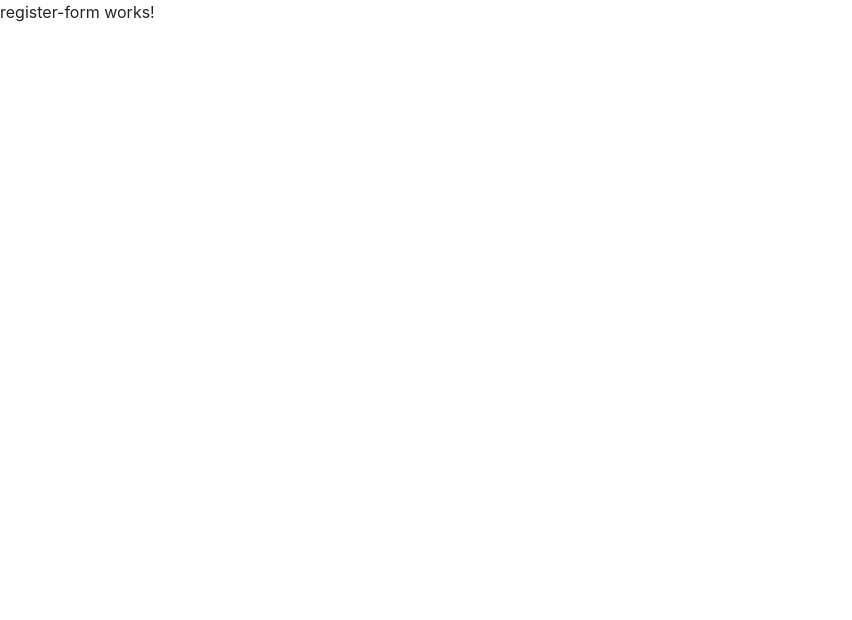
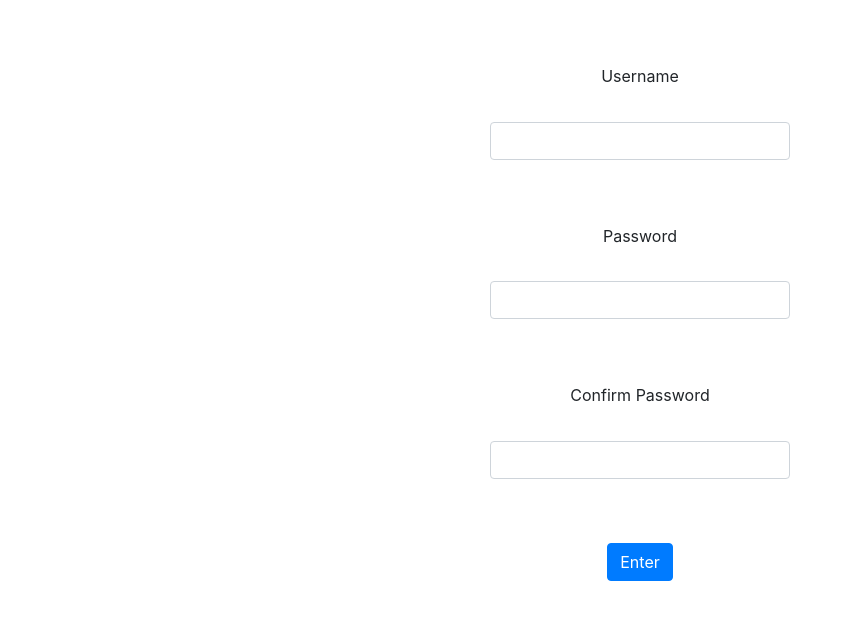
Before and after one commit to mounforjs/docker-petergri-angular-spring, an Angular app in the folder MessagingAppFrontend/messagingApp/: page /register in a window 1280 px wide. Shown: the top 620 px of the page, without its empty margins (0-852 px from the left). Built offline with nearby package versions, Linux system fonts and the light colour scheme.

Commit message:
Register Page created

```diff
--- a/MessagingAppFrontend/messagingApp/src/app/app.module.ts
+++ b/MessagingAppFrontend/messagingApp/src/app/app.module.ts
@@ -12,6 +12,7 @@ import { RegisterFormComponent } from './register-form/register-form.component';
 import { LoginPageComponent } from './login-page/login-page.component';
 import { AdminValidationComponent } from './admin-validation/admin-validation.component';
 import { MainManuComponent } from './main-manu/main-manu.component';
+import { FormsModule }   from '@angular/forms';
 
 @NgModule({
   declarations: [
@@ -28,6 +29,7 @@ import { MainManuComponent } from './main-manu/main-manu.component';
   imports: [
     BrowserModule,
     AppRoutingModule,
+    FormsModule,
     RouterModule.forRoot([
       {path: '', component: MainManuComponent},
       {path: 'register', component: RegisterFormComponent},
--- a/MessagingAppFrontend/messagingApp/src/app/login-page/login-page.component.ts
+++ b/MessagingAppFrontend/messagingApp/src/app/login-page/login-page.component.ts
@@ -7,9 +7,12 @@ import { Component, OnInit } from '@angular/core';
 })
 export class LoginPageComponent implements OnInit {
 
+
+
   constructor() { }
 
   ngOnInit(): void {
+
   }
 
 }
--- a/MessagingAppFrontend/messagingApp/src/app/register-form/register-form.component.html
+++ b/MessagingAppFrontend/messagingApp/src/app/register-form/register-form.component.html
@@ -1 +1,53 @@
-<p>register-form works!</p>
+<form #registerForm="ngForm" style="margin-top: 5%" (ngSubmit)="onSubmit(registerForm.value)">
+  <div>
+    <div style="margin-top: 5%" class="d-flex justify-content-center">
+      <label for="userName">Username</label>
+    </div>
+    <div class="d-flex justify-content-center">
+      <input
+        ngModel
+        style="width: 300px; margin-top: 2%"
+        class="form-control"
+        id="userName"
+        name="userName"
+        #userName="ngModel"
+        required
+        type="text">
+    </div>
+    <div style="margin-top: 5%" class="d-flex justify-content-center">
+      <label for="userName">Password</label>
+    </div>
+    <div class="d-flex justify-content-center">
+      <input
+        ngModel
+        style="width: 300px; margin-top: 2%"
+        class="form-control"
+        id="Password"
+        name="password"
+        #password="ngModel"
+        required
+        type="text">
+    </div>
+
+    <div style="margin-top: 5%" class="d-flex justify-content-center">
+      <label for="userName">Confirm Password</label>
+    </div>
+    <div class="d-flex justify-content-center">
+      <input
+        ngModel
+        style="width: 300px; margin-top: 2%"
+        class="form-control"
+        id="ConfirmPassword"
+        name="confirmPassword"
+        #confirmPassword="ngModel"
+        required
+        type="text">
+    </div>
+    <div class="d-flex justify-content-center" style="margin-top: 5%">
+      <button
+        class="btn btn-primary"
+        type="submit">Enter
+      </button>
+    </div>
+  </div>
+</form>
--- a/MessagingAppFrontend/messagingApp/src/app/register-form/register-form.component.ts
+++ b/MessagingAppFrontend/messagingApp/src/app/register-form/register-form.component.ts
@@ -1,4 +1,4 @@
-import { Component, OnInit } from '@angular/core';
+import {Component, OnInit} from '@angular/core';
 
 @Component({
   selector: 'register-form',
@@ -7,9 +7,33 @@ import { Component, OnInit } from '@angular/core';
 })
 export class RegisterFormComponent implements OnInit {
 
-  constructor() { }
+  username: string = "";
+  password1: string = "";
+  password2: string = "";
+
+
+  constructor() {
+  }
 
   ngOnInit(): void {
   }
 
+  onSubmit(form: any) {
+
+    this.username = form.userName;
+    this.password1 = form.password;
+    this.password2 = form.confirmPassword;
+
+    if ((this.password1 === this.password2) && this.usernameCheck()) {
+      //save user to db
+    } else {
+      // error
+    }
+  }
+
+  usernameCheck() {
+    //check if user already exist
+    return false;
+  }
+
 }
```
